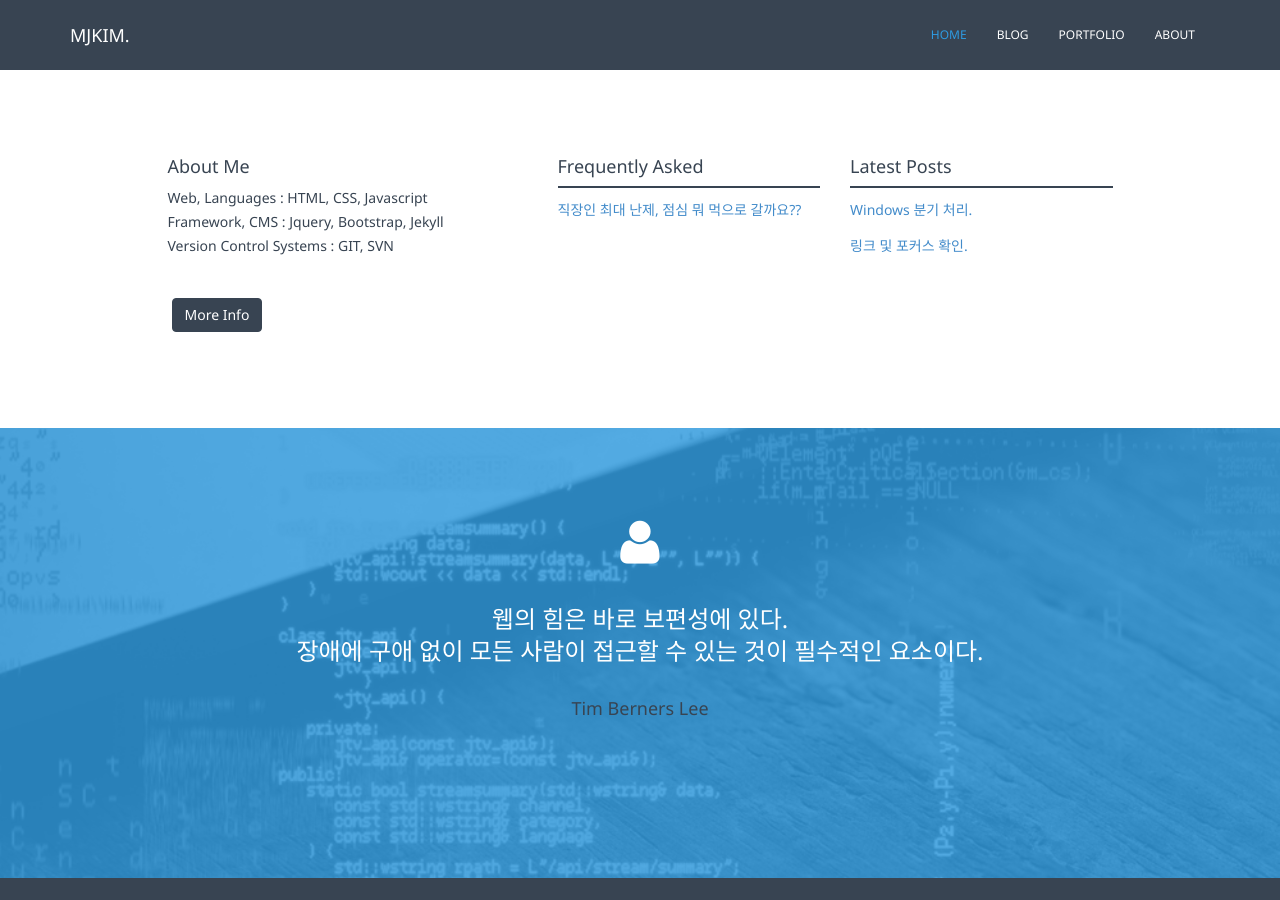
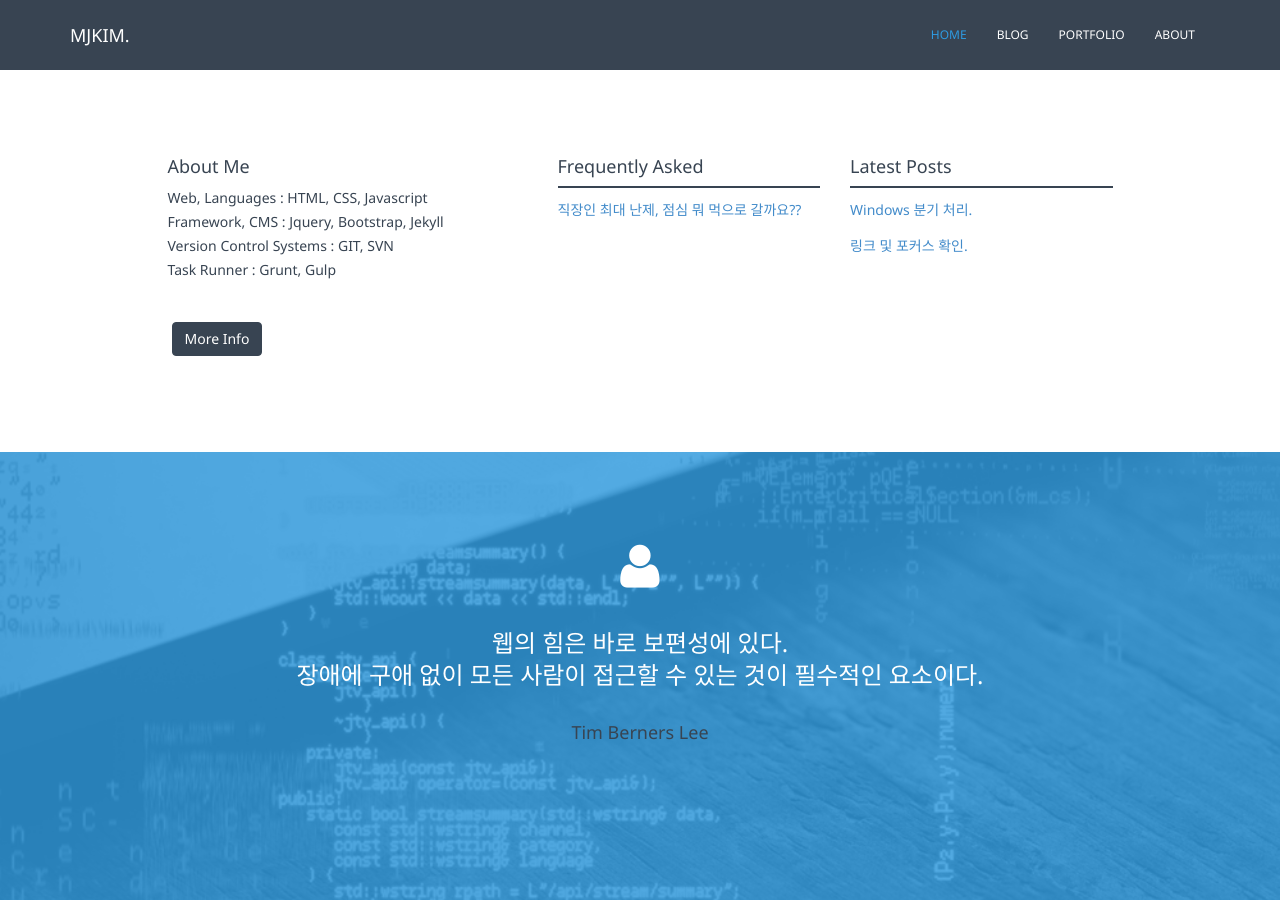
Before and after one commit to kimmyungjoong/github.io, a Jekyll site: the page built from index.html, in a window 1280 px wide and 900 px high, scrolled down 1573 px. Built offline with Jekyll 4.4.1, drawn with Linux system fonts in a browser that asks for light colours; nearby versions of some CDN libraries.

Commit message:
post add

```diff
--- a/index.html
+++ b/index.html
@@ -53,6 +53,8 @@ permalink: /
               Framework, CMS : Jquery, Bootstrap, Jekyll
               <br>
               Version Control Systems : GIT, SVN
+              <br>
+              Task Runner : Grunt, Gulp
             </p>
             <p><br/><a href="{{ "/about/" | prepend: site.baseurl }}" class="btn btn-theme">More Info</a></p>
         </div>
```
Also changed, not shown: assets/img/blog/post03.jpg, assets/img/blog/thumbs/thumb03.jpg.
